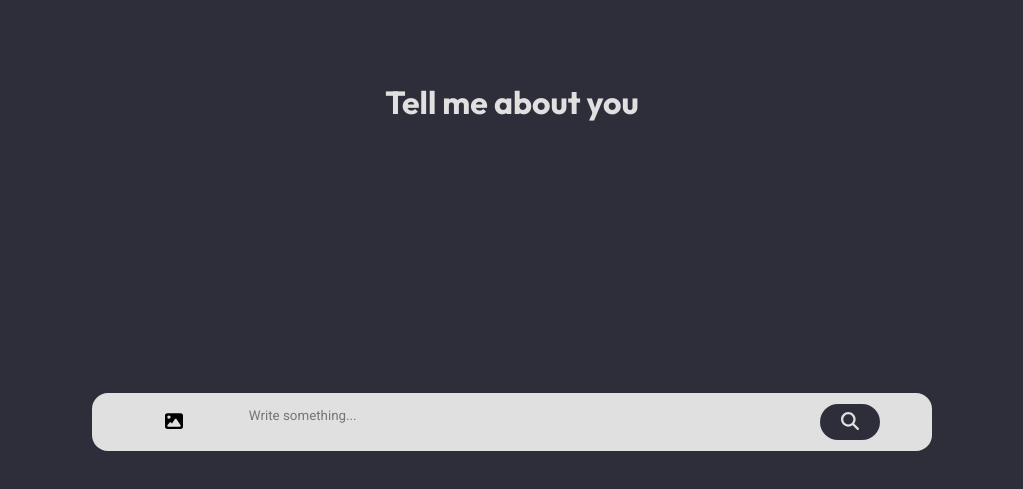
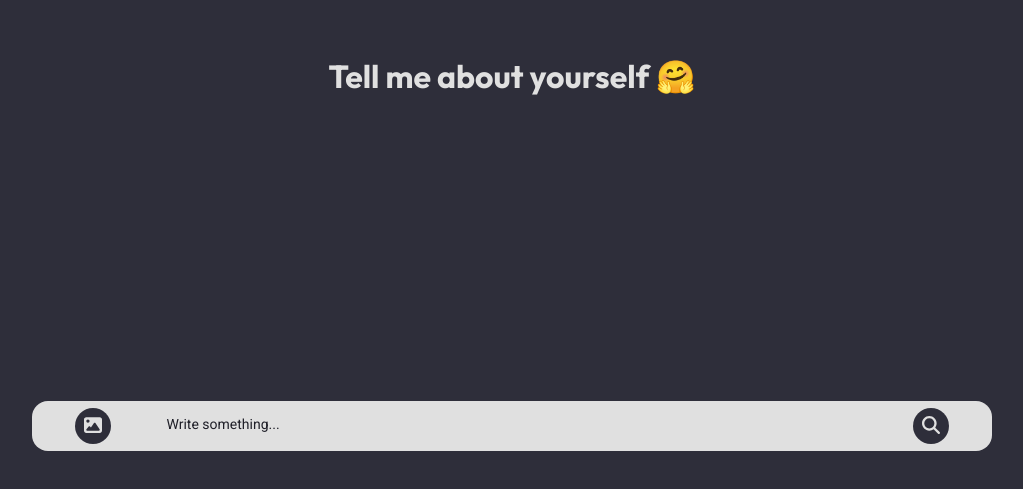
Before and after one commit to MyMemoryChat/Client, a React (Vite) app in the folder chat/: page / in a window 1280 px wide. Shown: the part 269-758 px from the top of the page, without its empty margins (128-1151 px from the left). Built offline with nearby package versions, Linux system fonts and the light colour scheme.

Commit message:
v0.2 operational but has style defaults, lack the navbar, and not enough robust

```diff
--- a/chat/src/Chat.jsx
+++ b/chat/src/Chat.jsx
@@ -9,9 +9,11 @@ function ChatMessages(messages){
     <div className='chat-messages'>
       {messages.messages.map((message, index) => (
         <div key={index} className={`${message.role} message ${message.message.image ? 'image' : ''}`}>
-          {message.message.images.map((image, index) => (
-            image !== null && (<img key={index} src={image.image_file} />)
-          ))}
+          <div className='images'>
+            {message.message.images.map((image, index) => (
+              image !== null && (<img key={index} src={image.image_file} />)
+            ))}
+          </div>
           <p>{message.message.message}</p>
         </div>
       ))}
@@ -33,7 +35,7 @@ export default function Chat(){
 
   return(
     <div id='chat'>
-      {messages.length > 0 ? <ChatMessages messages={messages}/> : <h1>Tell me about you</h1>}
+      {messages.length > 0 ? <ChatMessages messages={messages}/> : <h1>Tell me about yourself 🤗</h1>}
       <ChatBar addMessage={addMessage}/>
     </div>
   )
--- a/chat/src/assets/css/Chat.css
+++ b/chat/src/assets/css/Chat.css
@@ -1,11 +1,14 @@
 #chat {
     display: flex;
     flex-direction: column;
+    gap: 20px;
     background-color: var(--primary-bg-color);
     width: 100vw;
-    height: 80vh;
+    min-width: 400px;
+    height: 85vh;
+    min-height: 600px;
     align-items: center;
-    padding: 10vh 0;
+    padding: 5vh 0 10vh;
 }
 
 #chat h1 {
@@ -15,3 +18,70 @@
     font-family: 'Outfit-Bold';
     flex: 1;
 }
+
+#chat .chat-messages {
+    display: flex;
+    flex-direction: column;
+    width: inherit;
+    overflow-y: scroll;
+    min-height: 600px;
+    height: 85vh;
+    min-width: 400px;
+}
+
+#chat .chat-messages .message{
+    position: relative;
+    width: calc(100% - 40vw);
+    margin: 0 20vw;
+}
+
+#chat .chat-messages .message {
+    display: flex;
+    flex-direction: column;
+}
+
+#chat .chat-messages .message p {
+    padding: 10px;
+    width: 20vw;
+    min-width: 150px;
+    max-width: 300px;
+    border-radius: 10px;
+    font-family: 'Roboto-Regular';
+    font-size: 14px;
+}
+
+#chat .chat-messages .message.user {
+    align-items: flex-end;
+}
+
+#chat .chat-messages .message.user .images{
+    flex-direction: row-reverse;
+}
+
+#chat .chat-messages .message.model p {
+    background-color: var(--secondary-bg-color);
+    color: var(--text-color);
+}
+
+#chat .chat-messages .message.user p {
+    background-color: var(--text-color);
+    color: var(--secondary-bg-color);
+}
+
+#chat .chat-messages .message .images {
+    display: flex;
+    flex-direction: row;
+    flex-wrap: wrap;
+    gap: 10px;
+    width: 30vw;
+    max-width: 500px;
+    min-width: 200px;
+}
+
+#chat .chat-messages .message img {
+    width: 15vw;
+    min-width: 100px;
+    max-width: 250px;
+    height: auto;
+    border-radius: 10px;
+}
--- a/chat/src/assets/css/ChatBar.css
+++ b/chat/src/assets/css/ChatBar.css
@@ -1,59 +1,95 @@
 .chat-bar{
+    position: relative;
     display: flex;
     flex-direction: row;
-    padding: 5px 20px;
     gap: 10px;
     align-items: center;
     background-color: var(--text-color);
     width: 75vw;
     min-width: 375px;
-    max-width: 800px;
-    height: fit-content;
+    max-width: 1000px;
+    height: 50px;
     border-radius: 16px;
 }
 
 .chat-bar .button{
     border: none;
+    margin: 0 auto;
+    width: 36px;
+    height: 36px;
+    cursor: pointer;
+    border-radius: 50%;
+    background-color: var(--primary-bg-color);
+}
+.chat-bar .button:hover{
+    background-color: var(--secondary-bg-color);
+    transition: background-color 0.3s;
 }
 
-.chat-bar .image-input.button,
-.chat-bar .search.button{
-    margin: 0 auto;
-    max-width: 60px;
-    height: 36px;
-    cursor: pointer;
-    flex: 0.15;
-}
-
-.chat-bar .image-input.button svg,
-.chat-bar .search.button svg{
+.chat-bar .button svg{
     width: 18px;
     height: auto;
+    color: var(--text-color);
 }
 
 .chat-bar textarea{
     color: var(--secondary-bg-color);
+    font-size: 14px;
     border: none;
     font-family: 'Roboto-Regular';
     background: none;
     resize: none;
     outline: none;
-    flex: 0.7;
-    height: 36px;
+    flex: 0.8;
+    height: 40px;
     overflow: scroll;
-    align-self: flex-start;
-    padding-top: 10px;
+    align-self: center;
+    padding-top: calc(30px - 1/4 * 30px);
 }
 
-.chat-bar .image-input.button{
-    background-color: transparent;
-    border-radius: 50px;
+.chat-bar textarea::placeholder{
+    color: var(--secondary-bg-color);
+    font-family: 'Roboto-Regular';
+    font-size: 14px;
 }
 
-.chat-bar .search.button{
-    background-color: var(--primary-bg-color);
-    border-radius: 50px;
+.chat-bar .image-preview{
+    position: absolute;
+    bottom:50px;
+    background-color: var(--secondary-bg-color);
+    display: flex;
+    flex-direction: column;
+    width: 15vw;
+    min-width: 100px;
+    max-width: 200px;
+    height: auto;
+    padding: 5px 0.5vw;
 }
-.chat-bar .search.button svg{
-    color: var(--text-color);
+
+.chat-bar .image-preview .close.button{
+    background-color: var(--text-color);
+    width: 24px;
+    height: 24px;
+    padding: 0;
+    display: flex;
+    align-items: center;
+    justify-content: center;
 }
+
+.chat-bar .image-preview .close.button svg{
+    color: var(--secondary-bg-color);
+    width: calc(100% * 0.7);
+    height: calc(100% * 0.7);
+}
+
+.chat-bar .image-preview .close.button:hover{
+    filter: brightness(0.8);
+    transition: filter 0.3s;
+}
+
+.chat-bar .image-preview img{
+    margin: 10px;
+    width: calc(100% - 10px);
+    height: auto;
+    align-self: center;
+}
```
